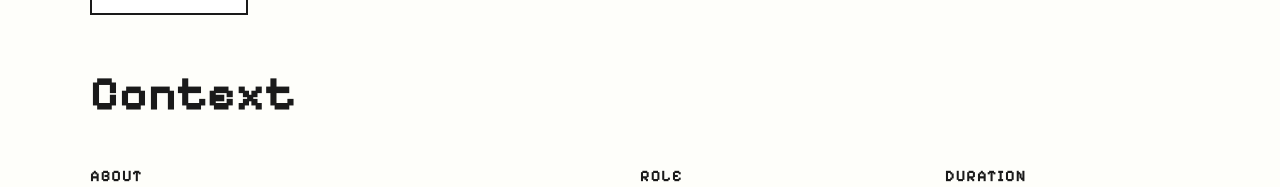
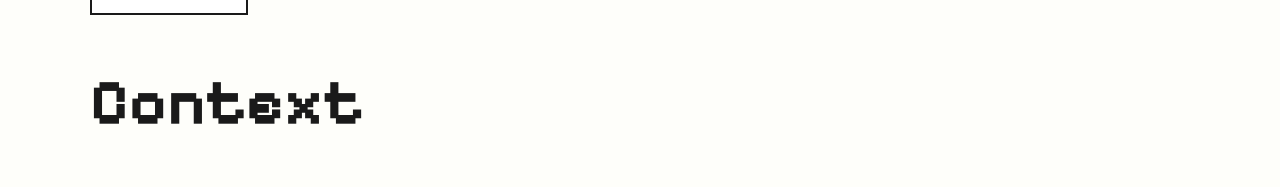
Before and after one commit to audreytho/portfolio, a React (Vite) app: page /project/1 in a window 1280 px wide. Shown: the part 170-357 px from the top of the page. Built offline with nearby package versions, Linux system fonts and the light colour scheme.

Commit message:
fixing description page layout AGAIN x2

```diff
--- a/src/App.css
+++ b/src/App.css
@@ -594,7 +594,7 @@ body {
 
 .project-detail-header h1 {
     font-family: 'Pixelify Sans', sans-serif;
-    font-size: 48px;
+    font-size: 64px;
     color: #1a1a1a;
     margin: 0;
     line-height: 1.2;
@@ -665,6 +665,9 @@ body {
     list-style: none;
     padding: 0;
     margin: 0;
+    display: grid;
+    grid-template-columns: 1fr 1fr;
+    gap: 8px 16px;
 }
 
 .team-list li {
@@ -672,7 +675,6 @@ body {
     font-size: 16px;
     line-height: 1.8;
     color: #333;
-    margin-bottom: 8px;
 }
 
 .team-name {
```
